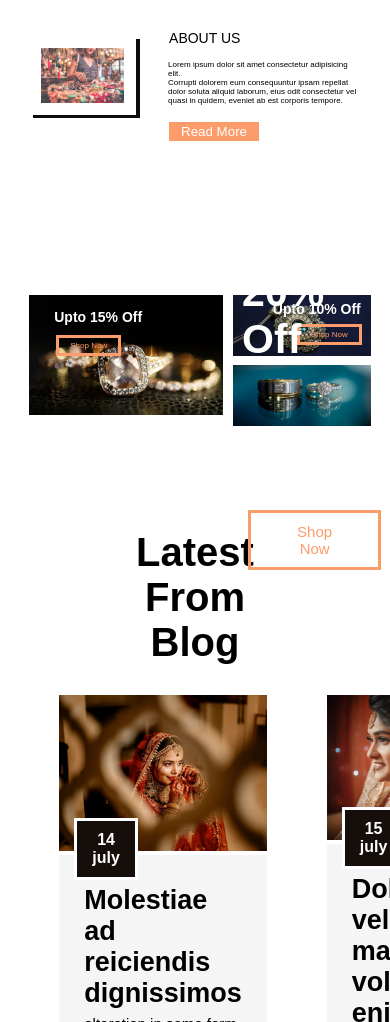
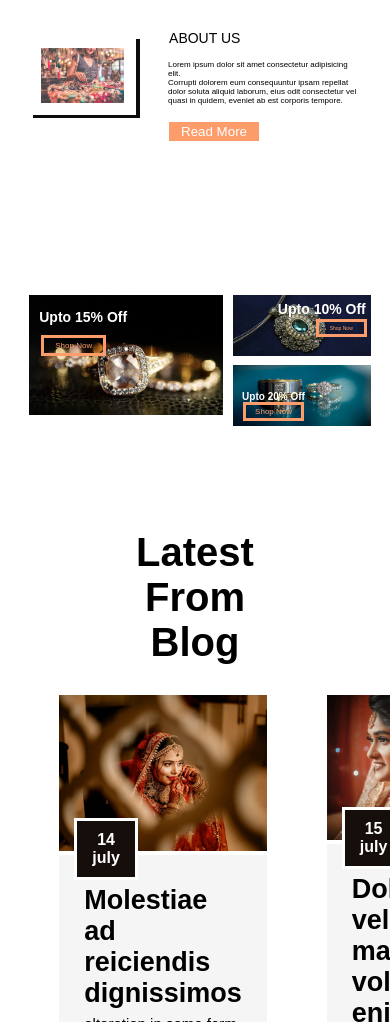
Before and after one commit to saini9989/healetjewells, a plain HTML site: page index.html in a window 390 px wide. Shown: the part 3359-4381 px from the top of the page. Drawn offline with Linux system fonts and the light colour scheme; a web font is replaced by a local one.

Commit message:
first commit

```diff
--- a/responsive.css
+++ b/responsive.css
@@ -112,11 +112,11 @@
     #class .first h2 {
         margin-top: -110px;
         font-size: 14px;
-        margin-left: 25px;
+        margin-left: 10px;
     }
 
     #class .first button {
-        margin-left: 27px;
+        margin-left: 12px;
         margin-top: 10px;
         padding: 3px 11px;
         font-size: 8px;
@@ -124,12 +124,25 @@
 
     #class .three .second .one h2 {
         font-size: 14px;
+        margin-right: -5px;
     }
 
     #class .three .second .one button {
         padding: 3px 11px;
+        font-size: 5px;
+        margin-top: -52px;
+        margin-right: -26px;
+    }
+
+    #class .three .second .two h2 {
+        margin: -210px 0px -8px 19px;
+        font-size: 10px;
+    }
+
+    #class .three .second .two button {
         font-size: 8px;
-        margin-top: -47px;
-        margin-right: -21px;
+        padding: 2px 9px;
+        margin-top: -61px;
+        margin-left: 20px;
     }
 }
```
Also changed, not shown: 1 other file.
